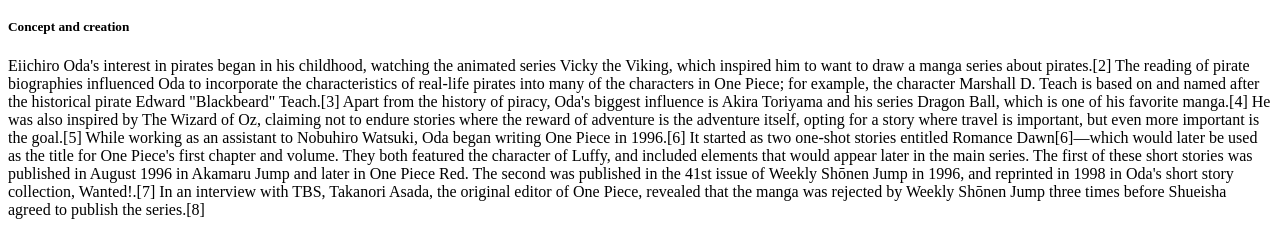
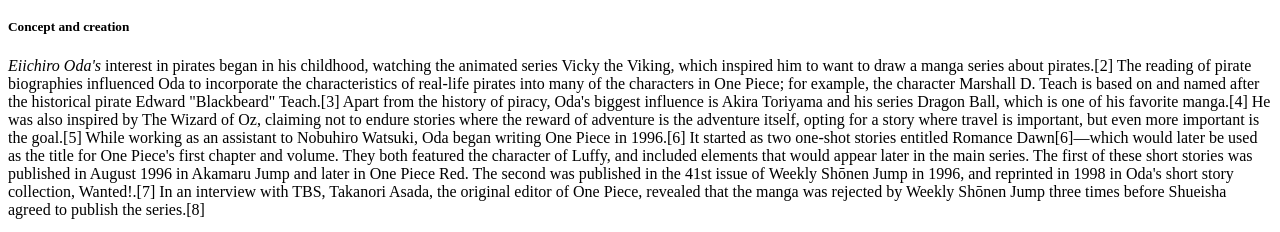
Before and after one commit to jeribogz/html-day-1, a plain HTML site: page Basic - Exercise 1.html in a window 1280 px wide. Shown: the part 832-1064 px from the top of the page. Drawn offline with Linux system fonts and the light colour scheme.

Commit message:
save now

```diff
--- a/Basic - Exercise 1.html
+++ b/Basic - Exercise 1.html
@@ -67,7 +67,8 @@
         scientists, soldiers of the morally-ambiguous World Government, and various other friends and foes, as they sail
         the seas in pursuit of their dreams.</p>
     <h5>Concept and creation</h5>
-    <p>Eiichiro Oda's interest in pirates began in his childhood, watching the animated series Vicky the Viking, which
+    <p> <i> Eiichiro Oda's</i> interest in pirates began in his childhood, watching the animated series Vicky the
+        Viking, which
         inspired him to want to draw a manga series about pirates.[2] The reading of pirate biographies influenced Oda
         to incorporate the characteristics of real-life pirates into many of the characters in One Piece; for example,
         the character Marshall D. Teach is based on and named after the historical pirate Edward "Blackbeard" Teach.[3]
```
